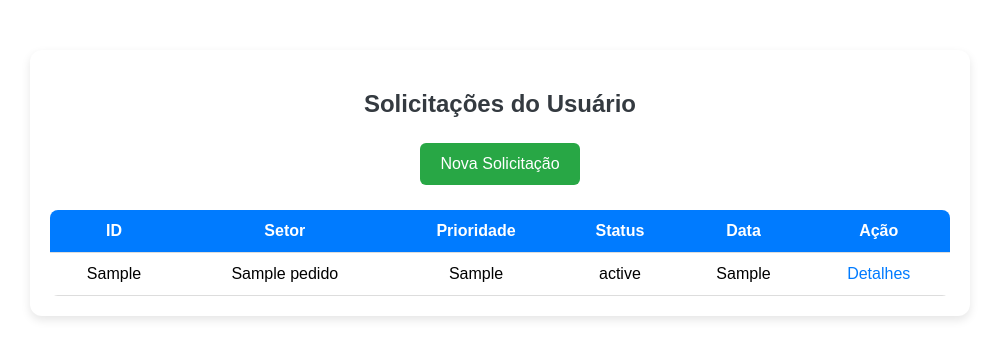
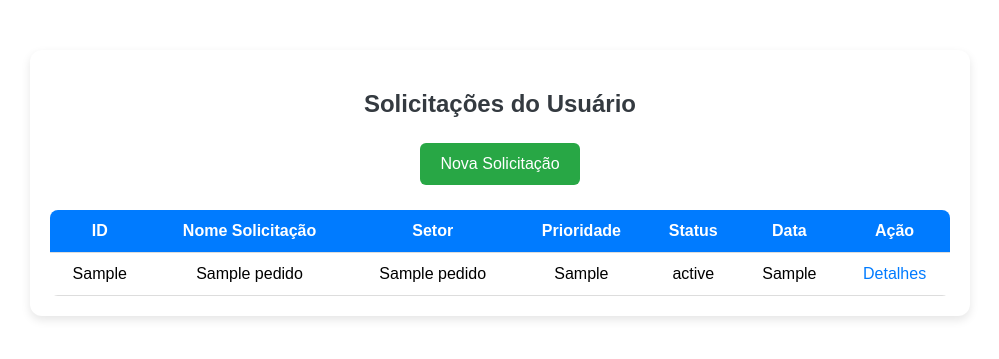
Before and after one commit to DavidSilvaProg/sistemaAgricola, a Flask app: template templates/pedidos.html in a window 1280 px wide. Shown: the top 359 px of the page, without its empty margins (140-1139 px from the left). Run offline with Flask 3, Linux system fonts and the light colour scheme; the template is opened without the code that fills it: most values are stand-ins (such as "Sample title", 1, 10 or a date in 2020).

Commit message:
adicionei nome da solicitação

```diff
--- a/templates/detalhes.html
+++ b/templates/detalhes.html
@@ -50,7 +50,7 @@
     <div class="pedido">
         {% for solicitacao in solicitacao %}
             <div class="info">
-                <strong>Nome do Solicitante:</strong>
+                <strong>Nome da solicitação:</strong>
                 <span id="nome-solicitante">{{ solicitacao.nome_solicitacao }}</span>
             </div>
             <div class="info">
--- a/templates/pedidos.html
+++ b/templates/pedidos.html
@@ -88,6 +88,7 @@
             <thead>
                 <tr>
                     <th>ID</th>
+                    <th>Nome Solicitação</th>
                     <th>Setor</th>
                     <th>Prioridade</th>
                     <th>Status</th>
@@ -100,6 +101,7 @@
                 {% for pedido in  pedidos %}
                     <tr>
                         <td>{{pedido['id_solicitacao']}}</td>
+                        <td>{{pedido['nome_solicitacao']}}</td>
                         <td>{{pedido['nome_setor']}}</td>
                         <td>{{pedido['prioridade_solicitacao']}}</td>
                         <td>{{pedido['status_solicitacao']}}</td>
```
